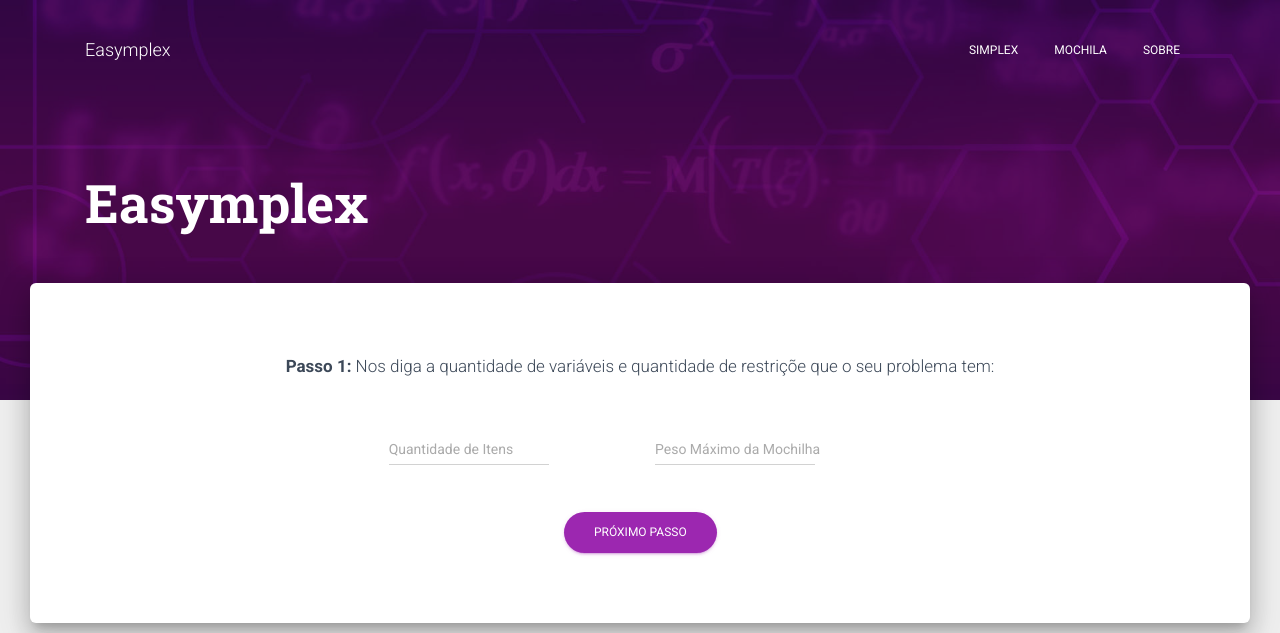
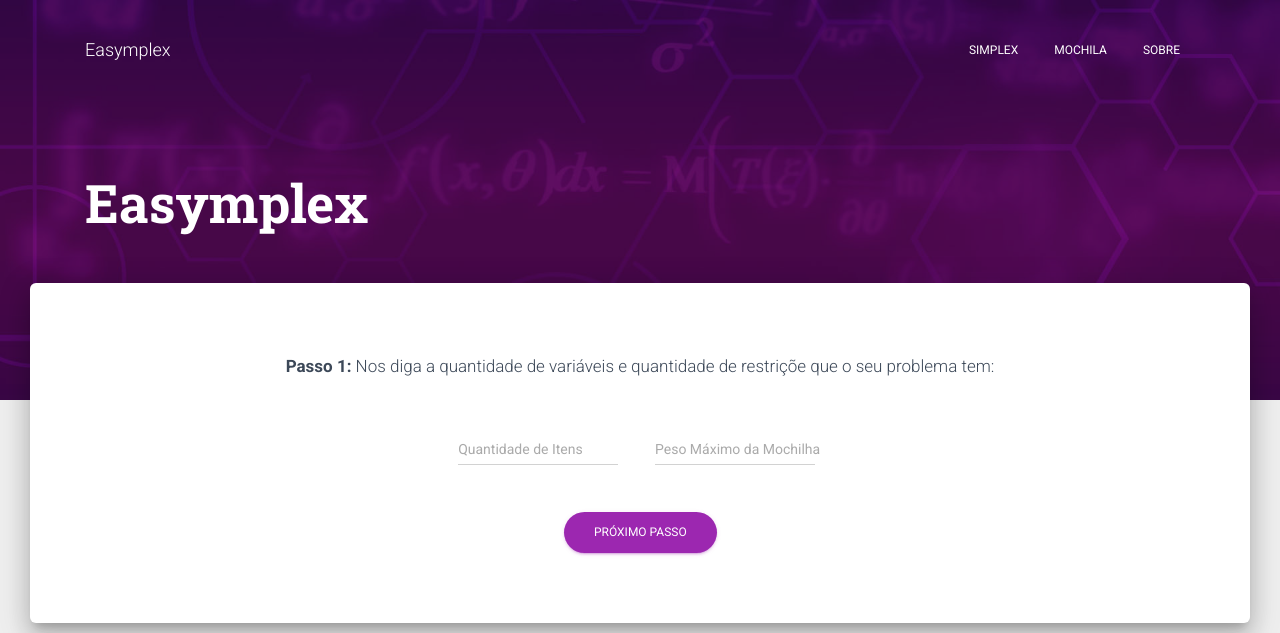
Before and after one commit to JessicaVicentini99/Simplex, a PHP site: page /mochila.php in a window 1280 px wide. Shown: the top 633 px of the page. Run offline with PHP 8.4, Linux system fonts and the light colour scheme; some libraries are stand-ins or nearby versions.

Commit message:
Atualizando REDME

```diff
--- a/mochila.php
+++ b/mochila.php
@@ -47,7 +47,7 @@ require_once("header.php");
           <form class="inicio-form-inline centralizado" action="./step2-mochila.php" method="POST">
 
             <div class="col-md-6">
-              <div class="form-group">
+              <div class="form-group" style="margin-right: -139px;">
                 <label for="variable" class="bmd-label-floating">Quantidade de Itens</label>
                 <input type="number" class="form-control" name="qtd_item" id="qtd_item" min="1" required>
               </div>
```
Also changed, not shown: README.md.
